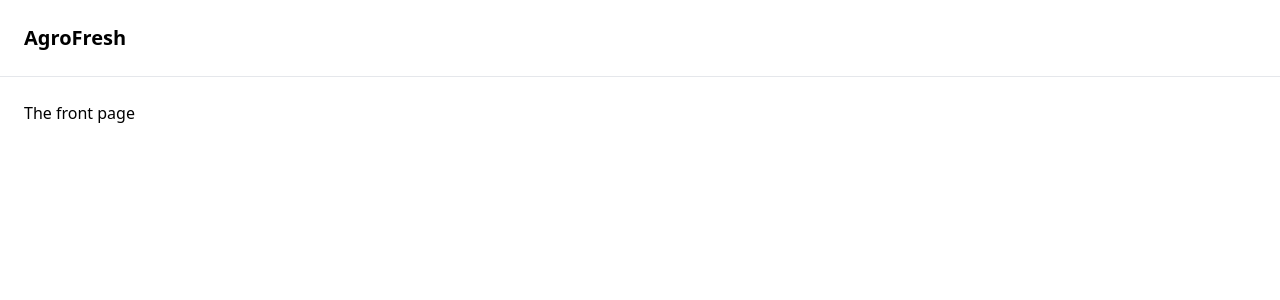
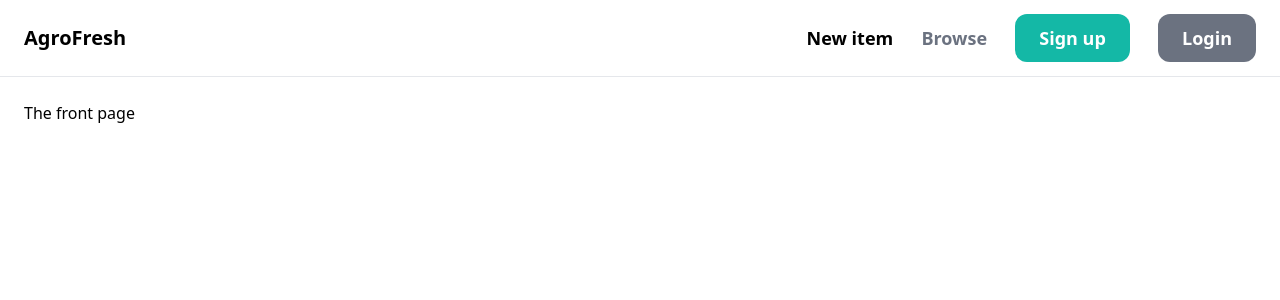
Before and after one commit to Tomiwa-Akinola/AgroFresh, a Django app: page / in a window 1280 px wide. Shown: the top 300 px of the page. Run offline with Django 4.2, Linux system fonts and the light colour scheme; some libraries are stand-ins or nearby versions.

Commit message:
added more navigations to the home page

```diff
--- a/core/templates/core/base.html
+++ b/core/templates/core/base.html
@@ -13,6 +13,15 @@
 	<body>
 		<nav class="py-6 px-6 flex justify-between items-center border-b border-gray-200">
 			<a href="/" class="text-xl font-semibold">AgroFresh</a>
+
+			<div class="space-x-6">
+				<a href="#" class="text-lg font-semibold hover:text-gray-500">New item</a>
+				<a href="#" class="text-lg font-semibold hover: text-gray-500">Browse</a>
+
+				<a href="#" class="px-6 py-3 text-lg font-semibold bg-teal-500 text-white rounded-xl hover:bg-teal-700">Sign up</a>
+				<a href="#" class="px-6 py-3 text-lg font-semibold bg-gray-500 text-white rounded-xl hover:bg-gray-700">Login</a>
+			</div>
+
 		</nav>
 
 		<div class="px-6 py-6">
```
